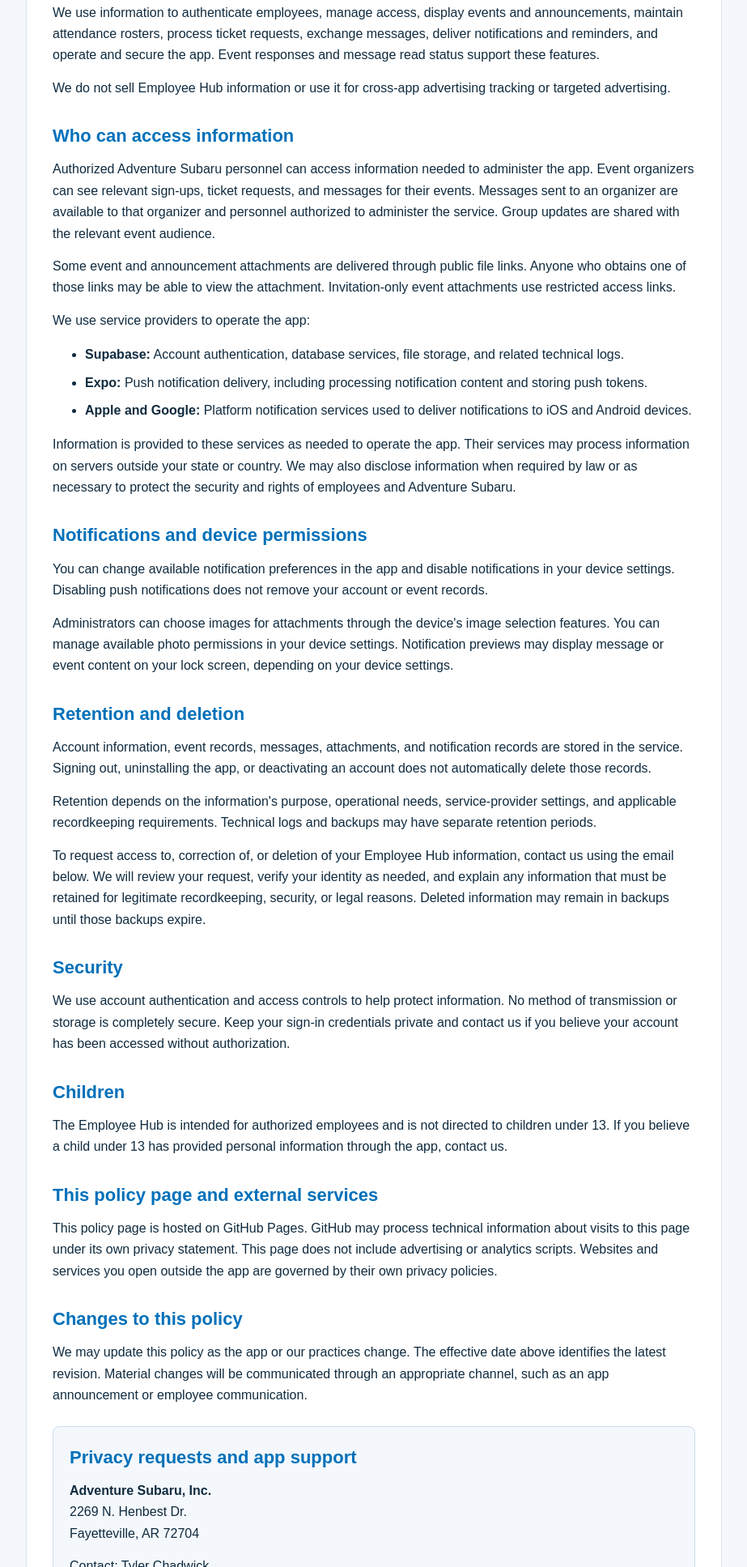
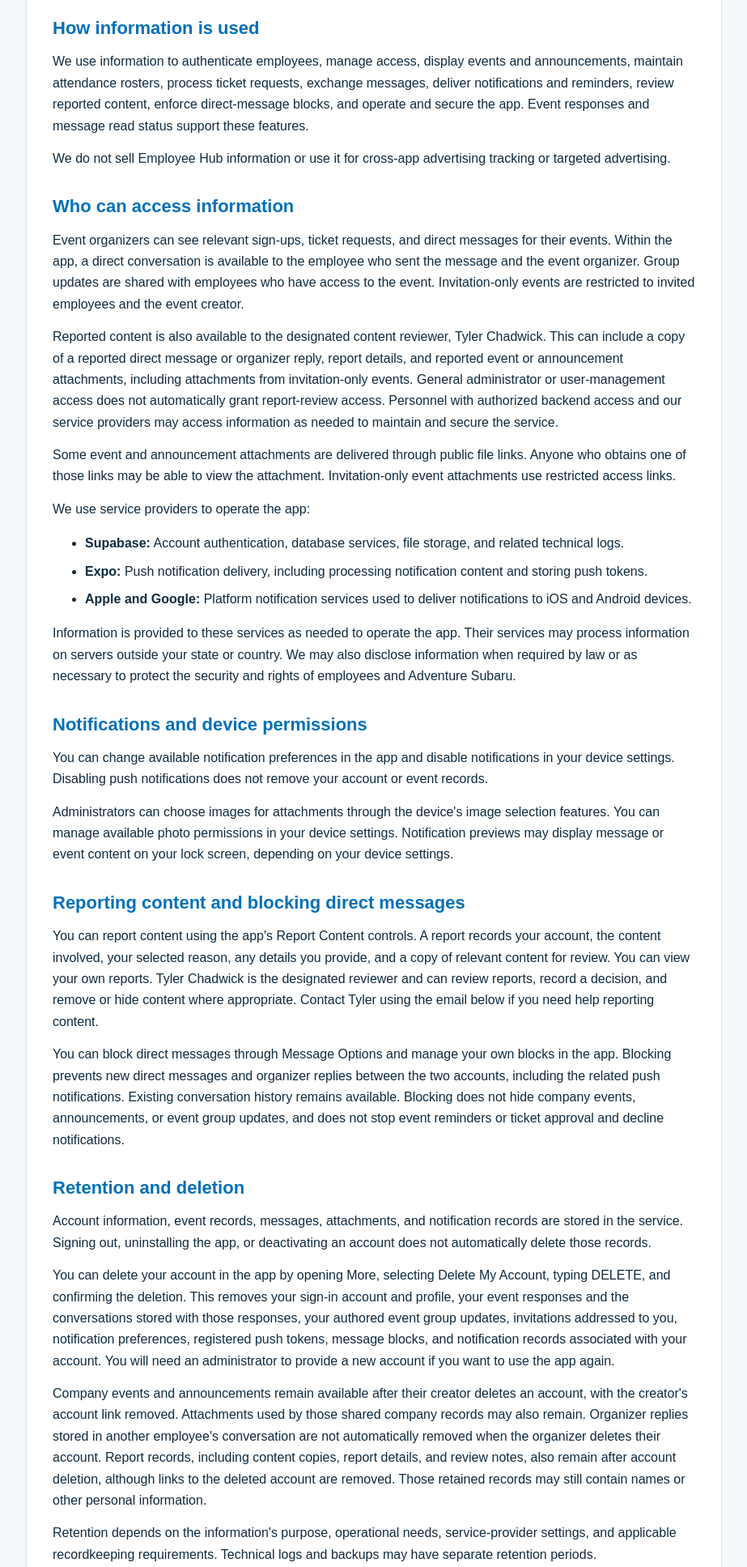
Before and after one commit to tylerc-cloud/adventure-subaru-app-privacy, a plain HTML site: page index.html in a window 1280 px wide. Shown: the part 865-2800 px from the top of the page at 81% size, without its empty margins (178-1101 px from the left). Drawn offline with Linux system fonts and the light colour scheme.

Commit message:
Update index.html

```diff
--- a/index.html
+++ b/index.html
@@ -54,7 +54,7 @@
   <main>
     <div class="brand">ADVENTURE SUBARU</div>
     <h1>Employee Hub Privacy Policy</h1>
-    <p class="date">Effective date: October 12, 2026</p>
+    <p class="date">Effective date: October 14, 2026</p>
 
     <p>This policy explains how Adventure Subaru, Inc. handles information in the Adventure Subaru Employee Hub app. The app is an employee resource for announcements, events, attendance, ticket requests, and communication with event organizers. Access requires an account provided by Adventure Subaru.</p>
 
@@ -64,17 +64,19 @@
       <li><strong>Event activity:</strong> Attendance and volunteer sign-ups, ticket quantities and request status, event invitations, and related timestamps.</li>
       <li><strong>Messages and content:</strong> Messages to organizers, organizer replies, event group updates, message read status, and event and announcement text.</li>
       <li><strong>Attachments:</strong> Photos and other images that administrators choose to upload to events or announcements.</li>
+      <li><strong>Reports and message blocks:</strong> Content reports, reasons and optional details, copies of reported content, reviewer decisions and notes, and the accounts between which direct messages are blocked.</li>
       <li><strong>Notification information:</strong> Push notification tokens associated with employee accounts, notification preferences, and notification scheduling and delivery records.</li>
       <li><strong>Technical information:</strong> Authentication and service logs, which may include IP addresses, user-agent information, timestamps, sign-in events, and errors used for security and troubleshooting.</li>
     </ul>
     <p>This information can be associated with an employee's account. The app does not request the employee's device location or phone address book. An event's location is information about the event, not a measurement of the employee's location.</p>
 
     <h2>How information is used</h2>
-    <p>We use information to authenticate employees, manage access, display events and announcements, maintain attendance rosters, process ticket requests, exchange messages, deliver notifications and reminders, and operate and secure the app. Event responses and message read status support these features.</p>
+    <p>We use information to authenticate employees, manage access, display events and announcements, maintain attendance rosters, process ticket requests, exchange messages, deliver notifications and reminders, review reported content, enforce direct-message blocks, and operate and secure the app. Event responses and message read status support these features.</p>
     <p>We do not sell Employee Hub information or use it for cross-app advertising tracking or targeted advertising.</p>
 
     <h2>Who can access information</h2>
-    <p>Authorized Adventure Subaru personnel can access information needed to administer the app. Event organizers can see relevant sign-ups, ticket requests, and messages for their events. Messages sent to an organizer are available to that organizer and personnel authorized to administer the service. Group updates are shared with the relevant event audience.</p>
+    <p>Event organizers can see relevant sign-ups, ticket requests, and direct messages for their events. Within the app, a direct conversation is available to the employee who sent the message and the event organizer. Group updates are shared with employees who have access to the event. Invitation-only events are restricted to invited employees and the event creator.</p>
+    <p>Reported content is also available to the designated content reviewer, Tyler Chadwick. This can include a copy of a reported direct message or organizer reply, report details, and reported event or announcement attachments, including attachments from invitation-only events. General administrator or user-management access does not automatically grant report-review access. Personnel with authorized backend access and our service providers may access information as needed to maintain and secure the service.</p>
     <p>Some event and announcement attachments are delivered through public file links. Anyone who obtains one of those links may be able to view the attachment. Invitation-only event attachments use restricted access links.</p>
     <p>We use service providers to operate the app:</p>
     <ul>
@@ -88,10 +90,16 @@
     <p>You can change available notification preferences in the app and disable notifications in your device settings. Disabling push notifications does not remove your account or event records.</p>
     <p>Administrators can choose images for attachments through the device's image selection features. You can manage available photo permissions in your device settings. Notification previews may display message or event content on your lock screen, depending on your device settings.</p>
 
+    <h2>Reporting content and blocking direct messages</h2>
+    <p>You can report content using the app's Report Content controls. A report records your account, the content involved, your selected reason, any details you provide, and a copy of relevant content for review. You can view your own reports. Tyler Chadwick is the designated reviewer and can review reports, record a decision, and remove or hide content where appropriate. Contact Tyler using the email below if you need help reporting content.</p>
+    <p>You can block direct messages through Message Options and manage your own blocks in the app. Blocking prevents new direct messages and organizer replies between the two accounts, including the related push notifications. Existing conversation history remains available. Blocking does not hide company events, announcements, or event group updates, and does not stop event reminders or ticket approval and decline notifications.</p>
+
     <h2>Retention and deletion</h2>
     <p>Account information, event records, messages, attachments, and notification records are stored in the service. Signing out, uninstalling the app, or deactivating an account does not automatically delete those records.</p>
+    <p>You can delete your account in the app by opening More, selecting Delete My Account, typing DELETE, and confirming the deletion. This removes your sign-in account and profile, your event responses and the conversations stored with those responses, your authored event group updates, invitations addressed to you, notification preferences, registered push tokens, message blocks, and notification records associated with your account. You will need an administrator to provide a new account if you want to use the app again.</p>
+    <p>Company events and announcements remain available after their creator deletes an account, with the creator's account link removed. Attachments used by those shared company records may also remain. Organizer replies stored in another employee's conversation are not automatically removed when the organizer deletes their account. Report records, including content copies, report details, and review notes, also remain after account deletion, although links to the deleted account are removed. Those retained records may still contain names or other personal information.</p>
     <p>Retention depends on the information's purpose, operational needs, service-provider settings, and applicable recordkeeping requirements. Technical logs and backups may have separate retention periods.</p>
-    <p>To request access to, correction of, or deletion of your Employee Hub information, contact us using the email below. We will review your request, verify your identity as needed, and explain any information that must be retained for legitimate recordkeeping, security, or legal reasons. Deleted information may remain in backups until those backups expire.</p>
+    <p>To request access to, correction of, or deletion of information that remains after account deletion, or if you cannot use the in-app deletion feature, contact us using the email below. We will review your request, verify your identity as needed, and explain any information that must be retained and the reason for retaining it. Deleted information may remain in backups until those backups expire.</p>
 
     <h2>Security</h2>
     <p>We use account authentication and access controls to help protect information. No method of transmission or storage is completely secure. Keep your sign-in credentials private and contact us if you believe your account has been accessed without authorization.</p>
```
